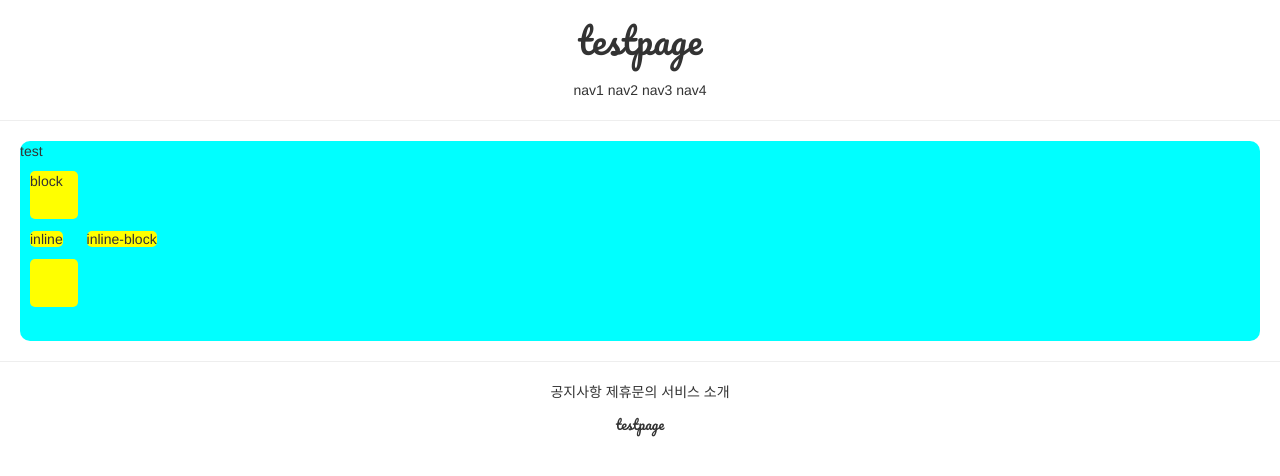
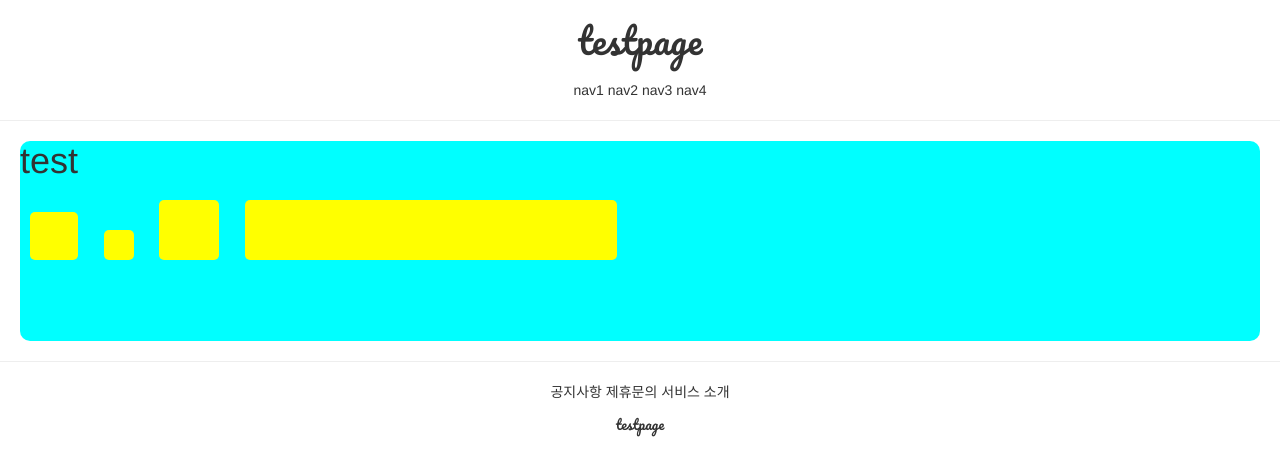
Before and after one commit to phu92/GIS_PHU, a Django app: page /accounts/hello_world/ in a window 1280 px wide. Shown: the top 476 px of the page. Run offline with Django 3.2, Linux system fonts and the light colour scheme; parts of the project's set-up code (start-up, migrations or seed data) failed here and were passed over; some libraries are stand-ins or nearby versions.

Commit message:
7.7 django commit 3

```diff
--- a/accountapp/templates/accountapp/hello_world.html
+++ b/accountapp/templates/accountapp/hello_world.html
@@ -8,16 +8,17 @@
             width: 48px;
             height: 48px;
             border-radius: .5rem;
+            display: inline-block;
         }
 
     </style>
-    <div style="height: 20rem; background-color: aqua; margin: 2rem; border-radius: 1rem">
-        <p1>test</p1>
+    <div style="height: 20rem; background-color: aqua; margin: 2rem; border-radius: 1rem; font-size: 2rem">
+        <h1>test</h1>
 
-    <div class="testing"  style="display: block;">block</div>
-    <div class="testing" style="display: inline;">inline</div>
-    <div class="testing" style="display: none;">none</div>
-    <div class="testing" style="display: inline;">inline-block</div>
-    <div class="testing"></div>
+    <div class="testing" style="height: 48px; width: 48px;"></div>
+    <div class="testing" style="height: 3rem; width: 3rem;"></div>
+    <div class="testing" style="height: 3em; width: 3em;"></div>
+    <div class="testing" style="height: 30%; width: 30%;"></div>
+
     </div>
 {% endblock %}
```
